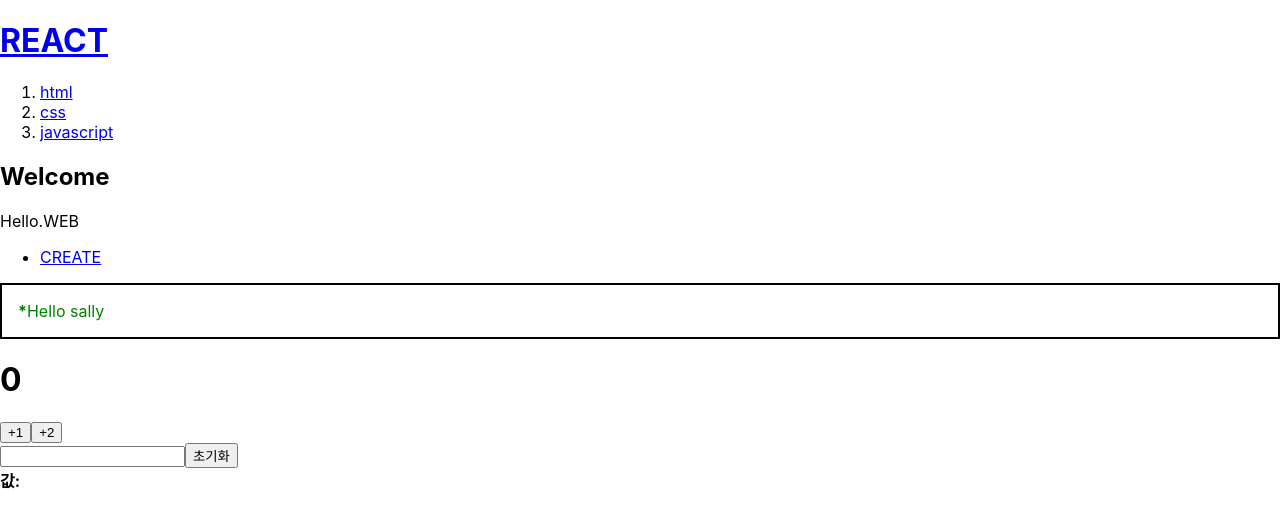
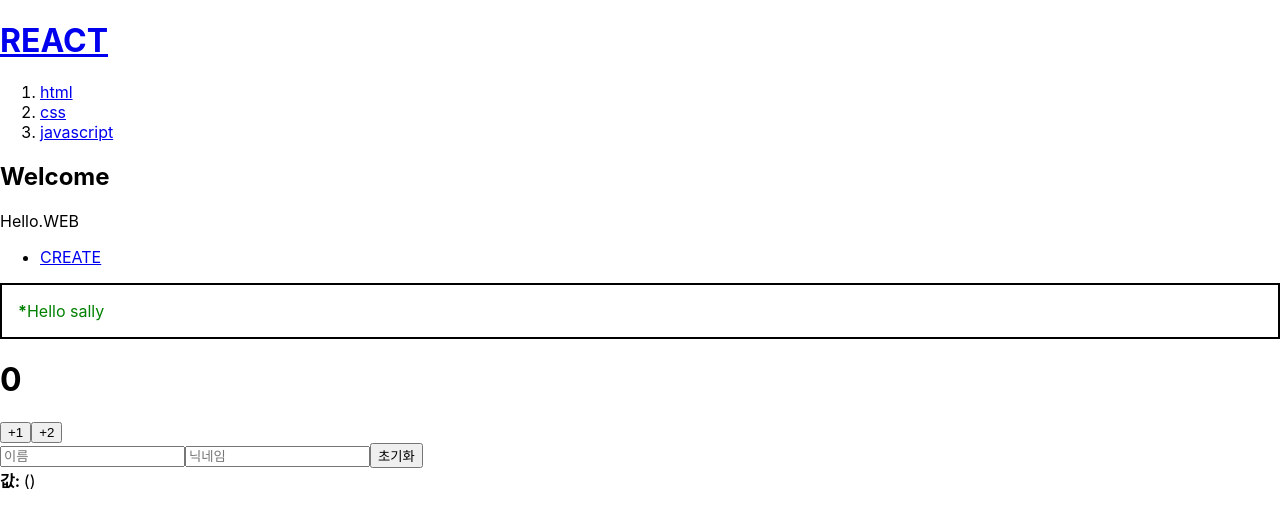
Before and after one commit to o-songyi/react-app, a React (Create React App) app: page / in a window 1280 px wide. Shown: the top 528 px of the page. Built offline with nearby package versions, Linux system fonts and the light colour scheme.

Commit message:
⚡️ 여러개의 input 상태 관리하기

```diff
--- a/src/InputSample.js
+++ b/src/InputSample.js
@@ -1,20 +1,35 @@
 import React, { useState } from "react";
 
 function InputSample() {
-    const [text, setText] = useState("");
+    const [inputs, setInputs] = useState({
+        name:'',
+        nickname:''
+    });
+
+    const {name, nickname} = inputs;
+
     const onChange = (e) => {
-        setText(e.target.value)
+        const {value, name} = e.target
+        setInputs({
+            ...inputs, //기존의 input 객체를 복사한 뒤 (spread문법)
+            [name]: value // name 키를 가진 값을 value로 설정
+        })
     }
     const onReset = () => {
-        setText("")
+        setInputs({
+            name: "",
+            nickname: ""
+        })
     }
 
     return (
         <div>
-            <input onChange={onChange} value={text}/>
+            <input name="name" placeholder="이름" onChange={onChange} value={name}/>
+            <input name="nickname" placeholder="닉네임"onChange={onChange} value={nickname}/>
             <button onClick={onReset}>초기화</button>
             <div>
-                <b>값: {text}</b>
+                <b>값: </b>
+                {name} ({nickname})
             </div>
         </div>
     )
```
